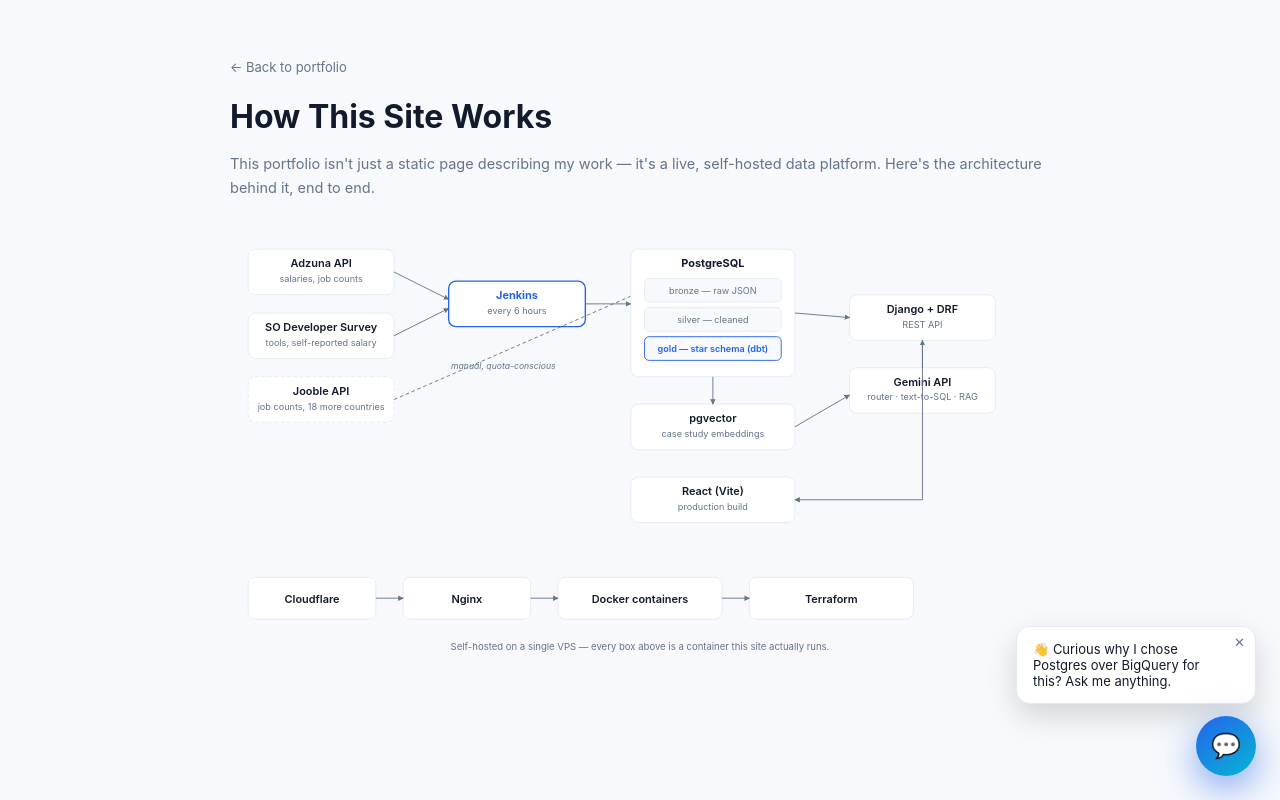
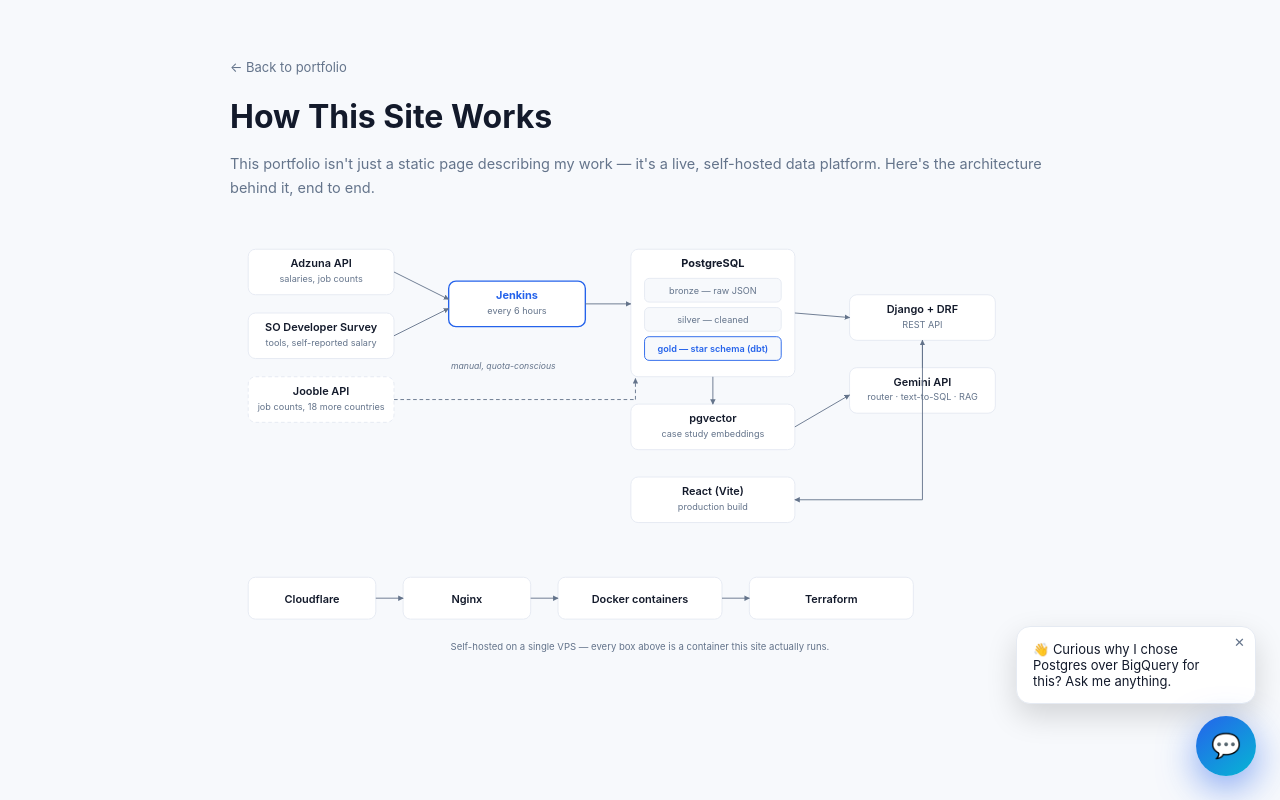
Before and after one commit to aakashmanandhar/data-eng-portfolio, a React (Vite) app in the folder apps/web/: page /architecture in a window 1280 px wide. Shown: the top 800 px of the page. Built offline with nearby package versions, Linux system fonts and the light colour scheme.

Commit message:
Fix architecture diagram: reroute Jooble's dashed line to visually bypass Jenkins instead of overlapping it

```diff
--- a/apps/web/src/pages/ArchitecturePage.jsx
+++ b/apps/web/src/pages/ArchitecturePage.jsx
@@ -44,7 +44,8 @@
 
         <line x1="180" y1="45" x2="240" y2="75" stroke="var(--muted)" markerEnd="url(#arrow)" />
         <line x1="180" y1="115" x2="240" y2="85" stroke="var(--muted)" markerEnd="url(#arrow)" />
-        <line x1="180" y1="185" x2="455" y2="65" stroke="var(--muted)" strokeDasharray="4,3" markerEnd="url(#arrow)" />
+        <line x1="180" y1="185" x2="445" y2="185" stroke="var(--muted)" strokeDasharray="4,3" />
+        <line x1="445" y1="185" x2="445" y2="162" stroke="var(--muted)" strokeDasharray="4,3" markerEnd="url(#arrow)" />
         <text x="300" y="152" textAnchor="middle" fontSize="9.5" fill="var(--muted)" fontStyle="italic">manual, quota-conscious</text>
 
         {/* Postgres medallion */}
```
